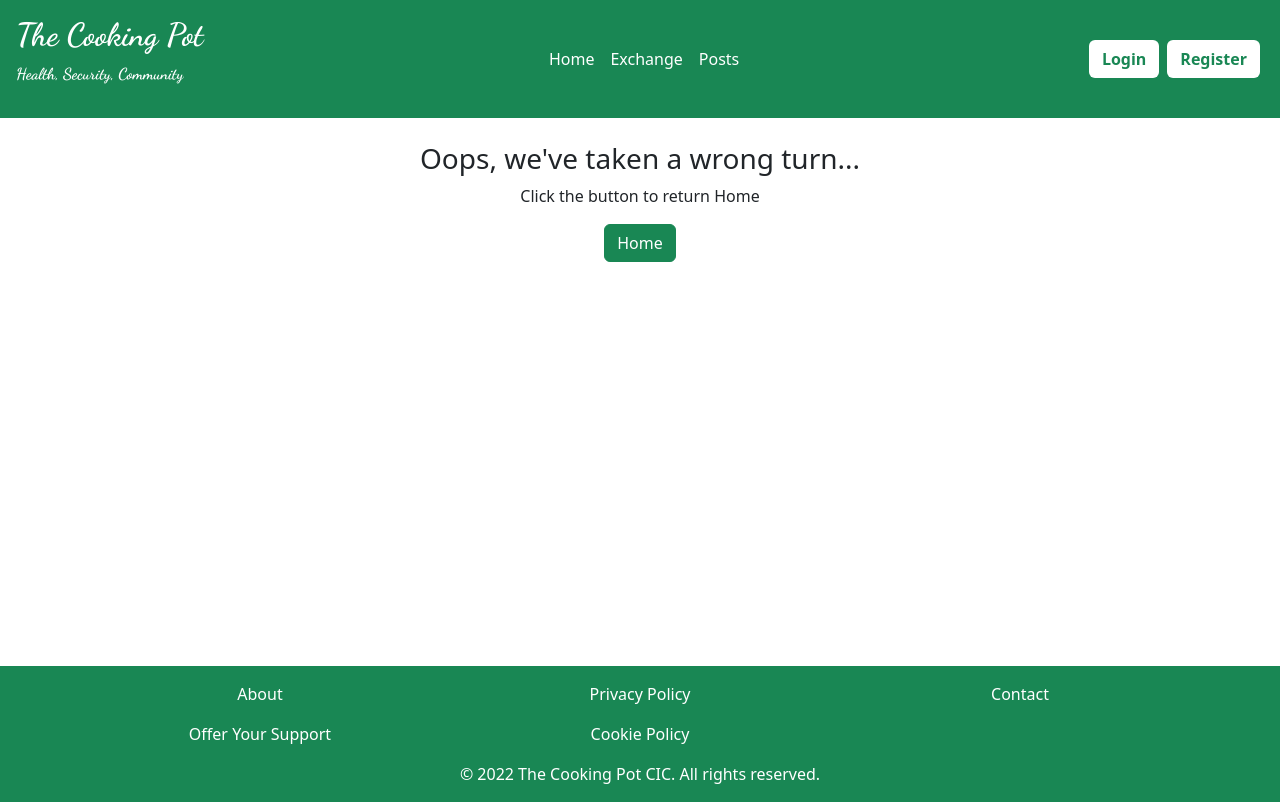
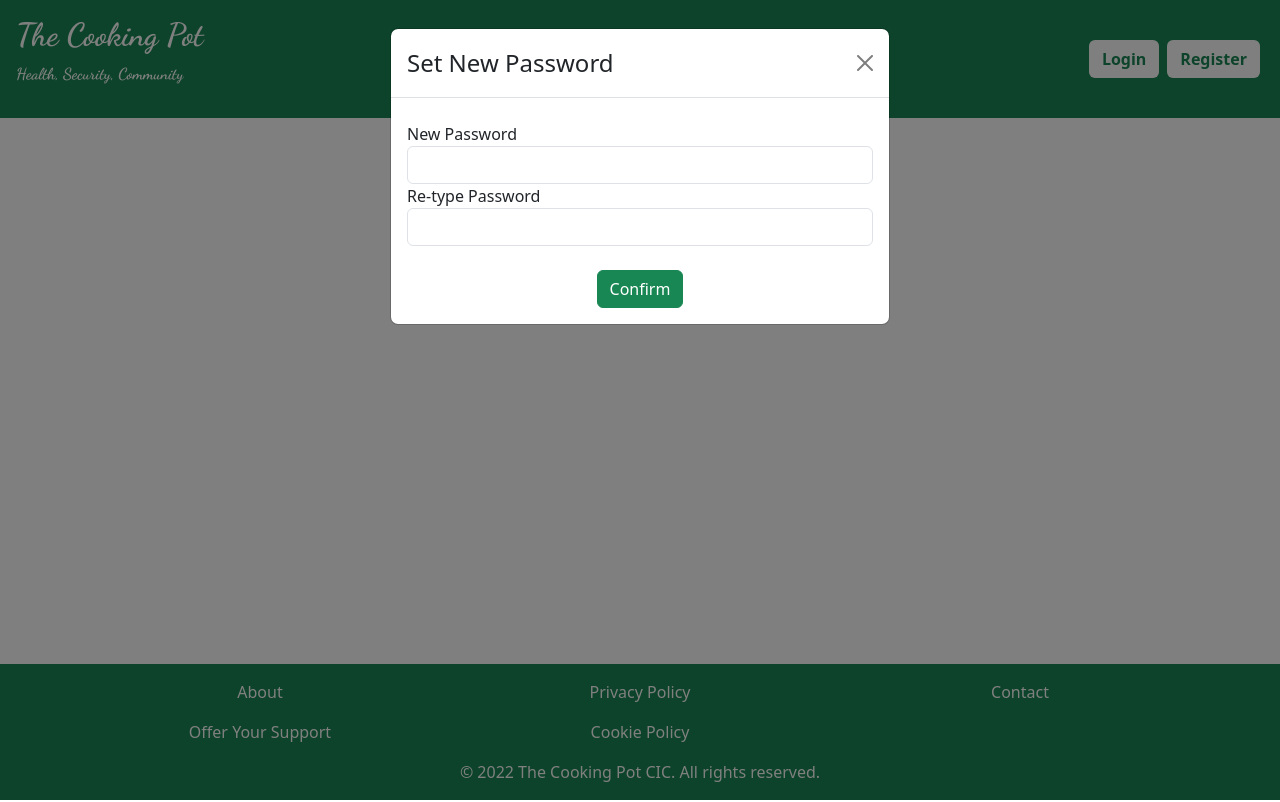
Before and after one commit to CraigAT1181/fe-agrarian-react, a React (Vite) app: page /set-new-password in a window 1280 px wide. Built offline with nearby package versions, Linux system fonts and the light colour scheme.

Commit message:
Completed basic password_reset functionality

```diff
--- a/src/App.jsx
+++ b/src/App.jsx
@@ -11,23 +11,56 @@ import Register from "./components/Register";
 import Posts from "./components/Posts";
 import Footer from "./components/Footer";
 import RequestLink from "./components/RequestLink";
+import SetNewPassword from "./components/SetNewPassword";
 
 export default function App() {
   return (
-    <div style={{ display: "flex", flexDirection: "column", minHeight: "100vh" }}>
+    <div
+      style={{ display: "flex", flexDirection: "column", minHeight: "100vh" }}>
       <AuthProvider>
         <Header />
         <main style={{ flex: 1, alignContent: "center" }}>
           <Routes>
-            <Route path="/" element={<Home />} />
-            <Route path="/home" element={<Home />} />
-            <Route path="/exchange" element={<Exchange />} />
-            <Route path="/messenger" element={<Messenger />} />
-            <Route path="/posts" element={<Posts />} />
-            <Route path="/*" element={<ErrorHandling />} />
-            <Route path="/login" element={<Login />} />
-            <Route path="/register" element={<Register />} />
-            <Route path="/request-link" element={<RequestLink />} />
+            <Route
+              path="/"
+              element={<Home />}
+            />
+            <Route
+              path="/home"
+              element={<Home />}
+            />
+            <Route
+              path="/exchange"
+              element={<Exchange />}
+            />
+            <Route
+              path="/messenger"
+              element={<Messenger />}
+            />
+            <Route
+              path="/posts"
+              element={<Posts />}
+            />
+            <Route
+              path="/*"
+              element={<ErrorHandling />}
+            />
+            <Route
+              path="/login"
+              element={<Login />}
+            />
+            <Route
+              path="/register"
+              element={<Register />}
+            />
+            <Route
+              path="/request-link"
+              element={<RequestLink />}
+            />
+            <Route
+              path="/set-new-password"
+              element={<SetNewPassword />}
+            />
           </Routes>
         </main>
         <Footer />
--- a/src/api/api.js
+++ b/src/api/api.js
@@ -67,6 +67,23 @@ export const userLogin = async (username, password) => {
   return data;
 };
 
+export const requestLink = async (email) => {
+  const { data } = await api.post("/reset-request", {
+    email: email,
+  });
+
+  return data;
+};
+
+export const passwordRequest = async (newPassword, token) => {
+  const { data } = await api.post("/set-new-password", {
+    new_password: newPassword,
+    token: token,
+  });
+
+  return data;
+};
+
 export const register = async (username, email, password, postcode) => {
   const { data } = await api.post("/users", {
     username: username,
--- a/src/components/MessageButton.jsx
+++ b/src/components/MessageButton.jsx
@@ -8,7 +8,8 @@ export default function MessageButton({ partner }) {
   const { user } = useAuth();
 
   const handleClick = () => {
-    getConversationsByUserID(user.userID).then(({ conversations }) => {
+    getConversationsByUserID(user.userID)
+      .then(({ conversations }) => {
         if (conversations.length > 0) {
           conversations.map((conversation) => {
             if (
@@ -29,7 +30,7 @@ export default function MessageButton({ partner }) {
             navigate("/messenger");
           });
         }
-    });
+      })
   };
 
   return (
--- a/src/components/Profile.jsx
+++ b/src/components/Profile.jsx
@@ -12,11 +12,12 @@ export default function Profile() {
 
   const handleDelete = () => {
     setIsLoading(true);
+    console.log(user.userID);
     deleteUser(user.userID)
       .then(() => {
         setIsLoading(false);
         logout();
-        localStorage.removeItem("user");
+        localStorage.removeItem("token");
         navigate("/");
       })
       .catch(
--- a/src/components/RequestLink.jsx
+++ b/src/components/RequestLink.jsx
@@ -1,21 +1,47 @@
-import React, { useState } from "react";
+import React, { useEffect, useState } from "react";
 import { useNavigate } from "react-router-dom";
-import { Modal } from "react-bootstrap";
+import { Modal, Alert } from "react-bootstrap";
+import { requestLink } from "../api/api";
 
 export default function RequestLink() {
   const [isLoading, setIsLoading] = useState(false);
-  const [error, setError] = useState("");
+  const [error, setError] = useState(null);
   const [show, setShow] = useState(true);
   const [email, setEmail] = useState("");
+  const [linkSent, setLinkSent] = useState(false);
 
   const navigate = useNavigate();
+
+  useEffect(() => {
+    setLinkSent(false);
+  }, []);
 
   const handleClose = () => {
     setShow(false);
     navigate("/");
   };
 
-  const requestHandler = () => {};
+  const requestHandler = async (e) => {
+    e.preventDefault();
+    setIsLoading(true);
+    requestLink(email)
+      .then(() => {
+        setIsLoading(false);
+        setLinkSent(true);
+      })
+      .catch(({ response }) => {
+        setIsLoading(false);
+        setError(response.data.message);
+      });
+  };
+
+  if (isLoading)
+    return (
+      <div className="d-flex-col text-center mt-4">
+        <i className="fa-solid fa-spinner fa-spin"></i>
+        <p>Sending your message...</p>
+      </div>
+    );
 
   return (
     <Modal
@@ -25,6 +51,11 @@ export default function RequestLink() {
         <Modal.Title>Password Reset</Modal.Title>
       </Modal.Header>
       <Modal.Body>
+        {linkSent && (
+          <Alert variant="success">
+            <div>A link has been sent to your e-mail.</div>
+          </Alert>
+        )}
         {error && (
           <Alert variant="danger">
             <div>{error}</div>
--- /dev/null
+++ b/src/components/SetNewPassword.jsx
@@ -0,0 +1,93 @@
+import React, { useState } from "react";
+import { Modal, Alert } from "react-bootstrap";
+import { Link, useNavigate, useParams } from "react-router-dom";
+import { passwordRequest } from "../api/api";
+
+export default function SetNewPassword() {
+  const [isLoading, setIsLoading] = useState(false);
+  const [error, setError] = useState("");
+  const [show, setShow] = useState(true);
+  const [newPassword, setNewPassword] = useState("");
+  const [retypePassword, setRetypePassword] = useState("");
+  const [resetSuccess, setResetSuccess] = useState(false);
+
+  const navigate = useNavigate();
+
+  const token = new URLSearchParams(location.search).get("token");
+
+  const handleClose = () => {
+    setShow(false);
+    navigate("/");
+  };
+
+  const resetHandler = async (e) => {
+    e.preventDefault();
+    setIsLoading(true);
+
+    if (newPassword !== retypePassword) {
+      setError("Passwords do not match, please try again.");
+    } else {
+      setError(null);
+      passwordRequest(newPassword, token)
+        .then(({ message }) => {
+          setResetSuccess(message);
+        })
+        .catch(({ response }) => {
+          setIsLoading(false);
+          setError(response.data.message);
+        });
+    }
+  };
+
+  return (
+    <Modal
+      show={show}
+      onHide={handleClose}>
+      <Modal.Header closeButton>
+        <Modal.Title>Set New Password</Modal.Title>
+      </Modal.Header>
+      <Modal.Body>
+        {error && (
+          <Alert variant="danger">
+            <div>{error}</div>
+          </Alert>
+        )}
+        {resetSuccess && (
+          <Alert variant="success">
+            <div>{resetSuccess}</div>
+            <Link to={"/login"}>
+              <p>Login</p>
+            </Link>
+          </Alert>
+        )}
+        <form onSubmit={resetHandler}>
+          <div className="form-group mt-2">
+            <label htmlFor="newPassword">New Password</label>
+            <input
+              id="newPassword"
+              type="password"
+              className="form-control"
+              value={newPassword}
+              onChange={({ target }) => setNewPassword(target.value)}
+            />
+            <label htmlFor="retypePassword">Re-type Password</label>
+            <input
+              id="retypePassword"
+              type="password"
+              className="form-control"
+              value={retypePassword}
+              onChange={({ target }) => setRetypePassword(target.value)}
+            />
+          </div>
+          <div className="d-flex justify-content-center mt-4">
+            <button
+              className="btn btn-success"
+              type="submit">
+              Confirm
+            </button>
+          </div>
+        </form>
+      </Modal.Body>
+    </Modal>
+  );
+}
```
Also changed, not shown: notes.txt. Lines whose indentation alone changed are shown as unchanged.
